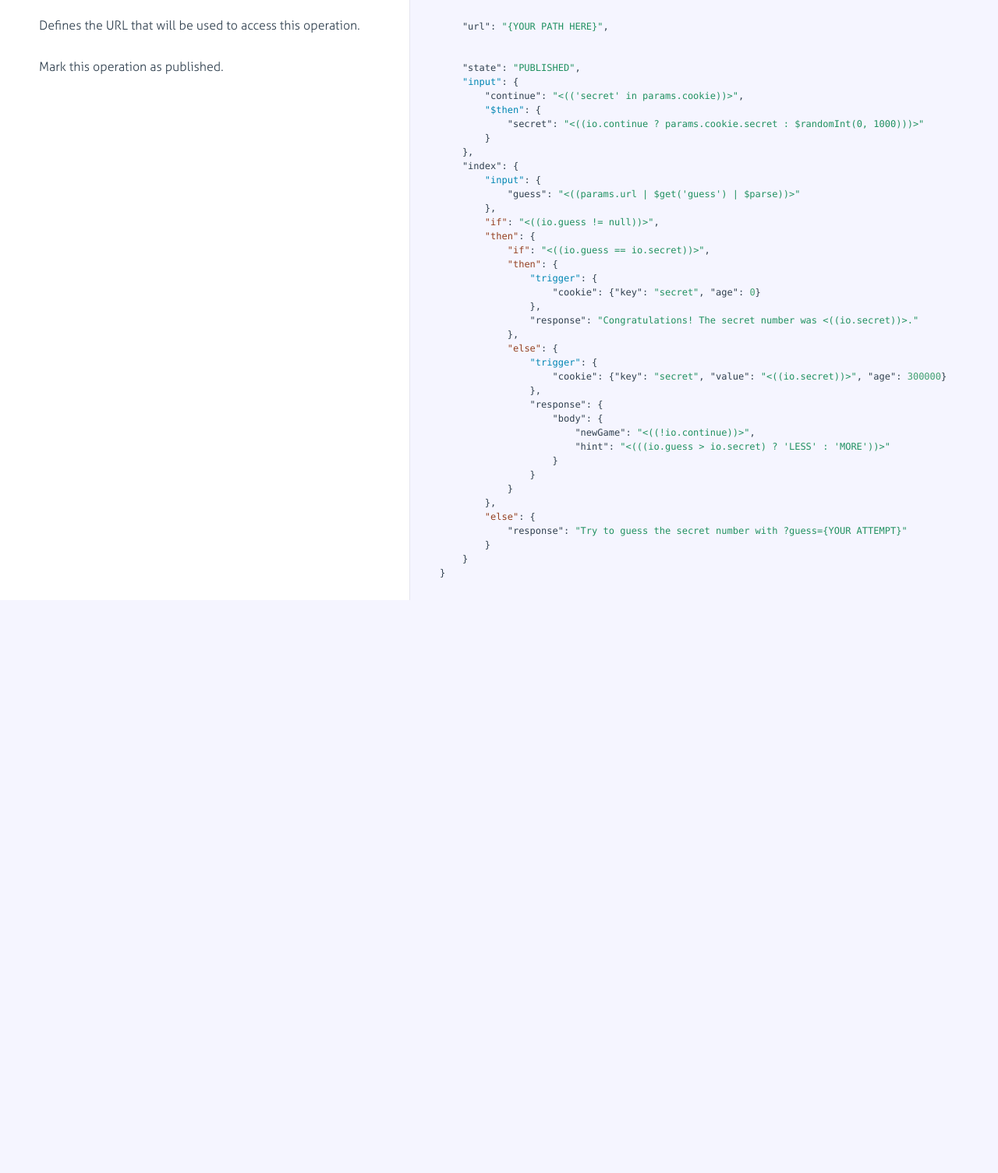
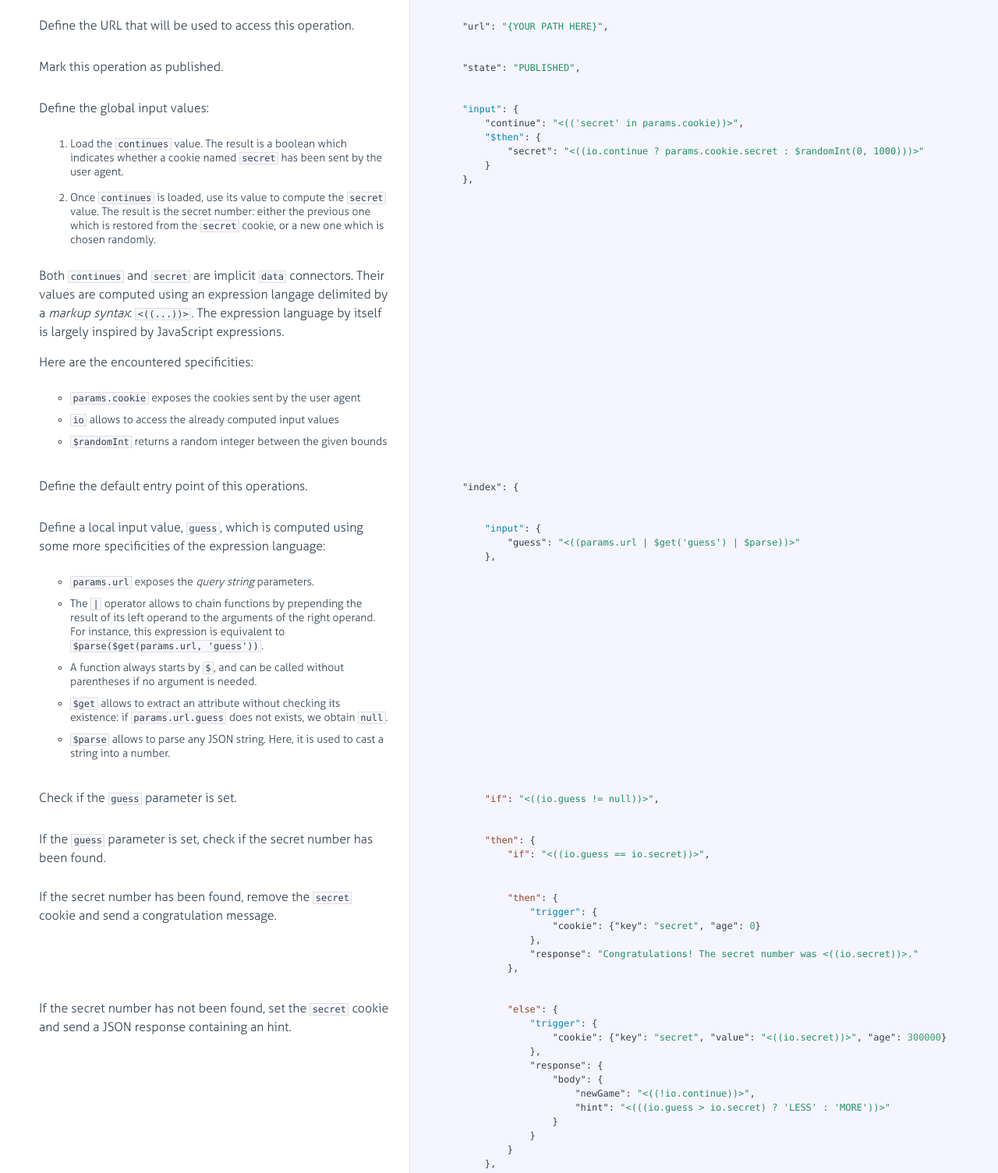
Before and after one commit to unitag/Engine-API, a plain HTML site: page examples/game.html in a window 1280 px wide. Shown: the part 140-1645 px from the top of the page at 78% size. Before the commit the page ends 910 px from the top, so only its background shows below. Drawn offline with Linux system fonts and the light colour scheme.

Commit message:
Updated the game example

```diff
--- a/examples/game.html
+++ b/examples/game.html
@@ -41,7 +41,7 @@
               <div class="pilwrap ">
                 <a class="pilcrow" href="#section-2">&#182;</a>
               </div>
-              <p>Defines the URL that will be used to access this operation.</p>
+              <p>Define the URL that will be used to access this operation.</p>
 
             </div>
 
@@ -60,27 +60,149 @@
 
             </div>
 
-            <div class="content"><div class='highlight'><pre>    "state": <span class="hljs-string">"PUBLISHED"</span>,
-    <span class="hljs-builtin">"input"</span>: {
+            <div class="content"><div class='highlight'><pre>    "state": <span class="hljs-string">"PUBLISHED"</span>,</pre></div></div>
+
+        </li>
+
+
+        <li id="section-4">
+            <div class="annotation">
+
+              <div class="pilwrap ">
+                <a class="pilcrow" href="#section-4">&#182;</a>
+              </div>
+              <p>Define the global input values:</p>
+<ol>
+<li><p>Load the <code>continues</code> value.
+The result is a boolean which indicates whether a cookie named <code>secret</code> has been sent by the user agent.</p>
+</li>
+<li><p>Once <code>continues</code> is loaded, use its value to compute the <code>secret</code> value.
+The result is the secret number: either the previous one which is restored from the <code>secret</code> cookie, or a new one which is chosen randomly.</p>
+</li>
+</ol>
+<p>Both <code>continues</code> and <code>secret</code> are implicit <code>data</code> connectors. Their values are computed using an expression langage delimited by a <em>markup syntax</em>: <code>&lt;((...))&gt;</code>.
+The expression language by itself is largely inspired by JavaScript expressions.</p>
+<p>Here are the encountered specificities:</p>
+<ul>
+<li><code>params.cookie</code> exposes the cookies sent by the user agent</li>
+<li><code>io</code> allows to access the already computed input values</li>
+<li><code>$randomInt</code> returns a random integer between the given bounds</li>
+</ul>
+
+            </div>
+
+            <div class="content"><div class='highlight'><pre>    <span class="hljs-builtin">"input"</span>: {
         "continue": <span class="hljs-string">"&lt;(('secret' in params.cookie))&gt;"</span>,
         <span class="hljs-builtin">"$then"</span>: {
             "secret": <span class="hljs-string">"&lt;((io.continue ? params.cookie.secret : $randomInt(0, 1000)))&gt;"</span>
         }
-    },
-    "index": {
-        <span class="hljs-builtin">"input"</span>: {
+    },</pre></div></div>
+
+        </li>
+
+
+        <li id="section-5">
+            <div class="annotation">
+
+              <div class="pilwrap ">
+                <a class="pilcrow" href="#section-5">&#182;</a>
+              </div>
+              <p>Define the default entry point of this operations.</p>
+
+            </div>
+
+            <div class="content"><div class='highlight'><pre>    "index": {</pre></div></div>
+
+        </li>
+
+
+        <li id="section-6">
+            <div class="annotation">
+
+              <div class="pilwrap ">
+                <a class="pilcrow" href="#section-6">&#182;</a>
+              </div>
+              <p>Define a local input value, <code>guess</code>, which is computed using some more specificities of the expression language:</p>
+<ul>
+<li><code>params.url</code> exposes the <em>query string</em> parameters.</li>
+<li>The <code>|</code> operator allows to chain functions by prepending the result of its left operand to the arguments of the right operand.
+For instance, this expression is equivalent to <code>$parse($get(params.url, &#39;guess&#39;))</code>.</li>
+<li>A function always starts by <code>$</code>, and can be called without parentheses if no argument is needed.</li>
+<li><code>$get</code> allows to extract an attribute without checking its existence: if <code>params.url.guess</code> does not exists, we obtain <code>null</code>.</li>
+<li><code>$parse</code> allows to parse any JSON string. Here, it is used to cast a string into a number.</li>
+</ul>
+
+            </div>
+
+            <div class="content"><div class='highlight'><pre>        <span class="hljs-builtin">"input"</span>: {
             "guess": <span class="hljs-string">"&lt;((params.url | $get('guess') | $parse))&gt;"</span>
-        },
-        <span class="hljs-keyword">"if"</span>: <span class="hljs-string">"&lt;((io.guess != null))&gt;"</span>,
-        <span class="hljs-keyword">"then"</span>: {
-            <span class="hljs-keyword">"if"</span>: <span class="hljs-string">"&lt;((io.guess == io.secret))&gt;"</span>,
-            <span class="hljs-keyword">"then"</span>: {
+        },</pre></div></div>
+
+        </li>
+
+
+        <li id="section-7">
+            <div class="annotation">
+
+              <div class="pilwrap ">
+                <a class="pilcrow" href="#section-7">&#182;</a>
+              </div>
+              <p>Check if the <code>guess</code> parameter is set.</p>
+
+            </div>
+
+            <div class="content"><div class='highlight'><pre>        <span class="hljs-keyword">"if"</span>: <span class="hljs-string">"&lt;((io.guess != null))&gt;"</span>,</pre></div></div>
+
+        </li>
+
+
+        <li id="section-8">
+            <div class="annotation">
+
+              <div class="pilwrap ">
+                <a class="pilcrow" href="#section-8">&#182;</a>
+              </div>
+              <p>If the <code>guess</code> parameter is set, check if the secret number has been found.</p>
+
+            </div>
+
+            <div class="content"><div class='highlight'><pre>        <span class="hljs-keyword">"then"</span>: {
+            <span class="hljs-keyword">"if"</span>: <span class="hljs-string">"&lt;((io.guess == io.secret))&gt;"</span>,</pre></div></div>
+
+        </li>
+
+
+        <li id="section-9">
+            <div class="annotation">
+
+              <div class="pilwrap ">
+                <a class="pilcrow" href="#section-9">&#182;</a>
+              </div>
+              <p>If the secret number has been found, remove the <code>secret</code> cookie and send a congratulation message.</p>
+
+            </div>
+
+            <div class="content"><div class='highlight'><pre>            <span class="hljs-keyword">"then"</span>: {
                 <span class="hljs-builtin">"trigger"</span>: {
                     "cookie": {"key": <span class="hljs-string">"secret"</span>, "age": <span class="hljs-number">0</span>}
                 },
                 "response": <span class="hljs-string">"Congratulations! The secret number was &lt;((io.secret))&gt;."</span>
-            },
-            <span class="hljs-keyword">"else"</span>: {
+            },</pre></div></div>
+
+        </li>
+
+
+        <li id="section-10">
+            <div class="annotation">
+
+              <div class="pilwrap ">
+                <a class="pilcrow" href="#section-10">&#182;</a>
+              </div>
+              <p>If the secret number has not been found, set the <code>secret</code> cookie and send a JSON response containing an hint.</p>
+
+            </div>
+
+            <div class="content"><div class='highlight'><pre>            <span class="hljs-keyword">"else"</span>: {
                 <span class="hljs-builtin">"trigger"</span>: {
                     "cookie": {"key": <span class="hljs-string">"secret"</span>, "value": <span class="hljs-string">"&lt;((io.secret))&gt;"</span>, "age": <span class="hljs-number">300000</span>}
                 },
@@ -91,8 +213,22 @@
                     }
                 }
             }
-        },
-        <span class="hljs-keyword">"else"</span>: {
+        },</pre></div></div>
+
+        </li>
+
+
+        <li id="section-11">
+            <div class="annotation">
+
+              <div class="pilwrap ">
+                <a class="pilcrow" href="#section-11">&#182;</a>
+              </div>
+              <p>If the <code>guess</code> parameter is not set, send a usage message.</p>
+
+            </div>
+
+            <div class="content"><div class='highlight'><pre>        <span class="hljs-keyword">"else"</span>: {
             "response": <span class="hljs-string">"Try to guess the secret number with ?guess={YOUR ATTEMPT}"</span>
         }
     }
```
